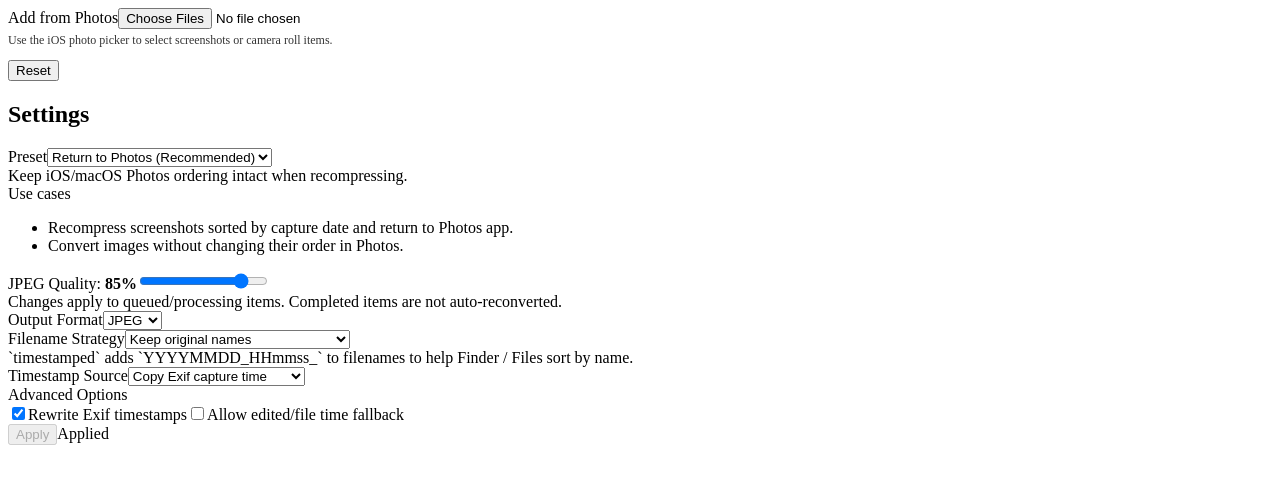
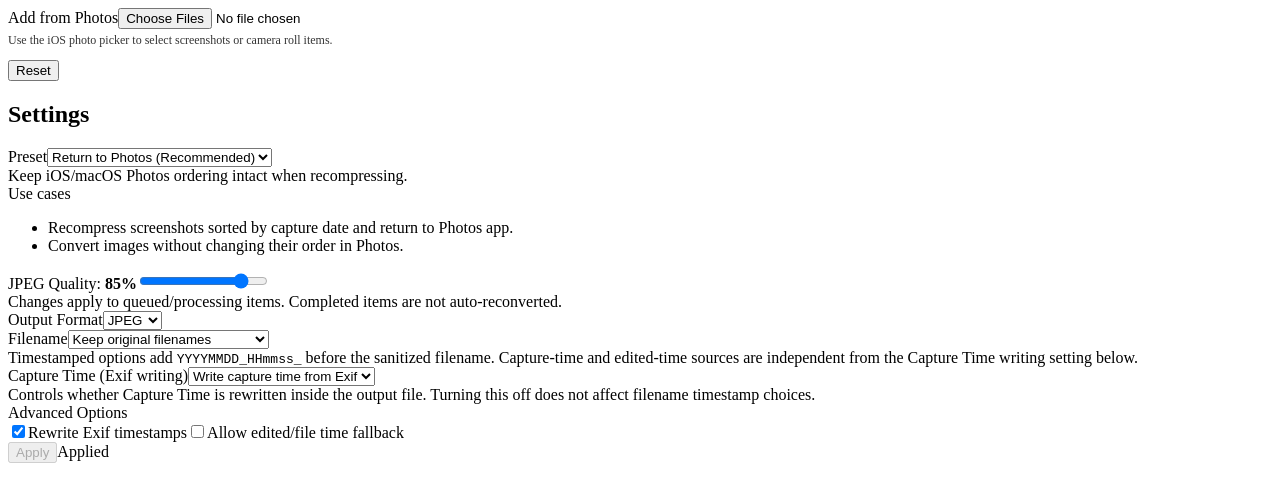
Before and after one commit to i5irin/gyupic, a React (Vite) app: page / in a window 1280 px wide. Shown: the top 502 px of the page. Built offline with nearby package versions, Linux system fonts and the light colour scheme.

Commit message:
feat: support configurable filename timestamp sources

```diff
--- a/src/App.tsx
+++ b/src/App.tsx
@@ -20,6 +20,7 @@ import {
   type PresetId,
   type OutputFormat,
   type FilenameStrategy,
+  type FilenameTimestampSource,
   type TimestampWriteMode,
   type InputBehavior,
 } from './domain/presets';
@@ -361,6 +362,7 @@ export default function App() {
       jpegQuality: number;
       outputFormat: OutputFormat;
       filenameStrategy: FilenameStrategy;
+      filenameTimestampSource: FilenameTimestampSource;
       timestampWriteMode: TimestampWriteMode;
       rewriteExif: boolean;
       injectFromEditedTime: boolean;
@@ -369,8 +371,11 @@ export default function App() {
       const qualityPct = Math.round(nextSettings.jpegQuality * 100);
       const formatLabel = nextSettings.outputFormat.toUpperCase();
       const filenameLabel =
+        // eslint-disable-next-line no-nested-ternary
         nextSettings.filenameStrategy === 'timestamped'
-          ? 'Timestamped names'
+          ? nextSettings.filenameTimestampSource === 'mtime'
+            ? 'Timestamped (mtime)'
+            : 'Timestamped (capture)'
           : 'Keep names';
       const timestampLabel = (() => {
         switch (nextSettings.timestampWriteMode) {
@@ -515,6 +520,7 @@ export default function App() {
         currentJpegQuality={state.settings.jpegQuality}
         currentOutputFormat={state.settings.outputFormat}
         currentFilenameStrategy={state.settings.filenameStrategy}
+        currentFilenameTimestampSource={state.settings.filenameTimestampSource}
         currentTimestampMode={state.settings.timestampWriteMode}
         rewriteExif={state.settings.rewriteExif}
         injectFromEditedTime={state.settings.injectFromEditedTime}
--- a/src/components/SettingsPanel.tsx
+++ b/src/components/SettingsPanel.tsx
@@ -1,6 +1,7 @@
 import { useEffect, useMemo, useState } from 'react';
 import type {
   FilenameStrategy,
+  FilenameTimestampSource,
   OutputFormat,
   TimestampWriteMode,
 } from '../domain/presets';
@@ -27,6 +28,7 @@ type Props = {
   currentJpegQuality: number;
   currentOutputFormat: OutputFormat;
   currentFilenameStrategy: FilenameStrategy;
+  currentFilenameTimestampSource: FilenameTimestampSource;
   currentTimestampMode: TimestampWriteMode;
   rewriteExif: boolean;
   injectFromEditedTime: boolean;
@@ -38,6 +40,7 @@ type Props = {
     jpegQuality: number;
     outputFormat: OutputFormat;
     filenameStrategy: FilenameStrategy;
+    filenameTimestampSource: FilenameTimestampSource;
     timestampWriteMode: TimestampWriteMode;
     rewriteExif: boolean;
     injectFromEditedTime: boolean;
@@ -48,6 +51,7 @@ export default function SettingsPanel({
   currentJpegQuality,
   currentOutputFormat,
   currentFilenameStrategy,
+  currentFilenameTimestampSource,
   currentTimestampMode,
   rewriteExif,
   injectFromEditedTime,
@@ -74,6 +78,8 @@ export default function SettingsPanel({
     useState<OutputFormat>(currentOutputFormat);
   const [draftFilenameStrategy, setDraftFilenameStrategy] =
     useState<FilenameStrategy>(currentFilenameStrategy);
+  const [draftFilenameTimestampSource, setDraftFilenameTimestampSource] =
+    useState<FilenameTimestampSource>(currentFilenameTimestampSource);
   const [draftTimestampMode, setDraftTimestampMode] =
     useState<TimestampWriteMode>(currentTimestampMode);
   const [draftRewriteExif, setDraftRewriteExif] =
@@ -94,6 +100,10 @@ export default function SettingsPanel({
   }, [currentFilenameStrategy]);
 
   useEffect(() => {
+    setDraftFilenameTimestampSource(currentFilenameTimestampSource);
+  }, [currentFilenameTimestampSource]);
+
+  useEffect(() => {
     setDraftTimestampMode(currentTimestampMode);
   }, [currentTimestampMode]);
 
@@ -110,6 +120,7 @@ export default function SettingsPanel({
       normalize(draftQuality) !== normalize(currentJpegQuality) ||
       draftOutputFormat !== currentOutputFormat ||
       draftFilenameStrategy !== currentFilenameStrategy ||
+      draftFilenameTimestampSource !== currentFilenameTimestampSource ||
       draftTimestampMode !== currentTimestampMode ||
       draftRewriteExif !== rewriteExif ||
       draftInjectEdited !== injectFromEditedTime,
@@ -120,6 +131,8 @@ export default function SettingsPanel({
       currentOutputFormat,
       draftFilenameStrategy,
       currentFilenameStrategy,
+      draftFilenameTimestampSource,
+      currentFilenameTimestampSource,
       draftTimestampMode,
       currentTimestampMode,
       draftRewriteExif,
@@ -141,17 +154,47 @@ export default function SettingsPanel({
     { value: 'gif', label: 'GIF' },
   ];
 
-  const filenameStrategyOptions: { value: FilenameStrategy; label: string }[] =
-    [
-      { value: 'keep-original', label: 'Keep original names' },
-      { value: 'timestamped', label: 'Add YYYYMMDD_HHmmss prefix' },
-    ];
+  type FilenameChoice =
+    | 'keep-original'
+    | 'timestamped-capture'
+    | 'timestamped-mtime';
+
+  const filenameChoiceOptions: { value: FilenameChoice; label: string }[] = [
+    { value: 'keep-original', label: 'Keep original filenames' },
+    {
+      value: 'timestamped-capture',
+      label: 'Timestamped (capture time)',
+    },
+    {
+      value: 'timestamped-mtime',
+      label: 'Timestamped (file edited time)',
+    },
+  ];
 
   const timestampModeOptions: { value: TimestampWriteMode; label: string }[] = [
-    { value: 'copy-exif', label: 'Copy Exif capture time' },
-    { value: 'from-file-modified', label: 'Use edited/file time' },
-    { value: 'off', label: 'Do not rewrite timestamps' },
+    { value: 'copy-exif', label: 'Write capture time from Exif' },
+    { value: 'from-file-modified', label: 'Write from edited/file time' },
+    { value: 'off', label: 'Do not write capture time' },
   ];
+
+  const filenameChoiceValue: FilenameChoice =
+    // eslint-disable-next-line no-nested-ternary
+    draftFilenameStrategy === 'timestamped'
+      ? draftFilenameTimestampSource === 'mtime'
+        ? 'timestamped-mtime'
+        : 'timestamped-capture'
+      : 'keep-original';
+
+  const updateFilenameChoice = (value: FilenameChoice) => {
+    if (value === 'keep-original') {
+      setDraftFilenameStrategy('keep-original');
+      return;
+    }
+    setDraftFilenameStrategy('timestamped');
+    setDraftFilenameTimestampSource(
+      value === 'timestamped-mtime' ? 'mtime' : 'captureTime',
+    );
+  };
 
   return (
     <section className={styles.settingsPanel} aria-label="Settings">
@@ -273,22 +316,17 @@ export default function SettingsPanel({
         </div>
 
         <div className={styles.settingsPanelRow}>
-          <label
-            className={styles.settingsPanelLabel}
-            htmlFor="filenameStrategy"
-          >
-            Filename Strategy
+          <label className={styles.settingsPanelLabel} htmlFor="filenameChoice">
+            Filename
             <select
-              id="filenameStrategy"
+              id="filenameChoice"
               className={styles.settingsPanelSelect}
-              value={draftFilenameStrategy}
+              value={filenameChoiceValue}
               onChange={(e) =>
-                setDraftFilenameStrategy(
-                  e.currentTarget.value as FilenameStrategy,
-                )
+                updateFilenameChoice(e.currentTarget.value as FilenameChoice)
               }
             >
-              {filenameStrategyOptions.map((option) => (
+              {filenameChoiceOptions.map((option) => (
                 <option key={option.value} value={option.value}>
                   {option.label}
                 </option>
@@ -296,14 +334,15 @@ export default function SettingsPanel({
             </select>
           </label>
           <div className={styles.settingsPanelNote}>
-            `timestamped` adds `YYYYMMDD_HHmmss_` to filenames to help Finder /
-            Files sort by name.
+            Timestamped options add <code>YYYYMMDD_HHmmss_</code> before the
+            sanitized filename. Capture-time and edited-time sources are
+            independent from the Capture Time writing setting below.
           </div>
         </div>
 
         <div className={styles.settingsPanelRow}>
           <label className={styles.settingsPanelLabel} htmlFor="timestampMode">
-            Timestamp Source
+            Capture Time (Exif writing)
             <select
               id="timestampMode"
               className={styles.settingsPanelSelect}
@@ -321,6 +360,10 @@ export default function SettingsPanel({
               ))}
             </select>
           </label>
+          <div className={styles.settingsPanelNote}>
+            Controls whether Capture Time is rewritten inside the output file.
+            Turning this off does not affect filename timestamp choices.
+          </div>
         </div>
 
         <div className={styles.settingsPanelRow}>
@@ -362,6 +405,7 @@ export default function SettingsPanel({
                 jpegQuality: normalize(draftQuality),
                 outputFormat: draftOutputFormat,
                 filenameStrategy: draftFilenameStrategy,
+                filenameTimestampSource: draftFilenameTimestampSource,
                 timestampWriteMode: draftTimestampMode,
                 rewriteExif: draftRewriteExif,
                 injectFromEditedTime: draftInjectEdited,
--- a/src/core/execution/queueManager.ts
+++ b/src/core/execution/queueManager.ts
@@ -129,6 +129,7 @@ export default class QueueManager {
       jpegQuality: context.settings.jpegQuality,
       outputFormat: context.settings.outputFormat,
       filenameStrategy: context.settings.filenameStrategy,
+      filenameTimestampSource: context.settings.filenameTimestampSource,
       timestampWriteMode: context.settings.timestampWriteMode,
       rewriteExif: context.settings.rewriteExif,
       injectFromEditedTime: context.settings.injectFromEditedTime,
--- a/src/core/metadata/metadataCoreAdapter.ts
+++ b/src/core/metadata/metadataCoreAdapter.ts
@@ -1,5 +1,6 @@
 import type {
   FilenameStrategy,
+  FilenameTimestampSource,
   OrderingRequirement,
   OutputFormat,
   TimestampWriteMode,
@@ -343,22 +344,31 @@ export async function applyMetadataWithMetadataCore(
 type PlanFilenameOptions = {
   sourceFile: File;
   filenameStrategy: FilenameStrategy;
+  filenameTimestampSource: FilenameTimestampSource;
   outputFormat: OutputFormat;
   session: MetadataCoreDeriveSession;
 };
 
-function deriveTimestampMsForPlan(
+function deriveCaptureTimestampMs(
   session: MetadataCoreDeriveSession,
 ): number | undefined {
-  const captureTimestamp = session.captureTime?.timestampMs;
+  const captureSource = session.captureTime;
   if (
-    typeof captureTimestamp === 'number' &&
-    Number.isFinite(captureTimestamp)
+    captureSource?.source === 'exif' &&
+    typeof captureSource.timestampMs === 'number' &&
+    Number.isFinite(captureSource.timestampMs)
   ) {
-    return captureTimestamp;
+    return captureSource.timestampMs;
   }
-  if (session.derived.kind === 'file') {
-    return session.derived.value;
+  if (captureSource?.source === 'exif' && captureSource.value) {
+    const offset =
+      typeof captureSource.offsetMinutes === 'number'
+        ? minutesToOffset(captureSource.offsetMinutes)
+        : undefined;
+    const parsed = parseExifDateTime(captureSource.value, offset ?? undefined);
+    if (parsed !== null) {
+      return parsed;
+    }
   }
   if (session.derived.kind === 'exif') {
     return (
@@ -371,6 +381,40 @@ function deriveTimestampMsForPlan(
   return undefined;
 }
 
+function deriveFileTimestampMs(options: {
+  session: MetadataCoreDeriveSession;
+  sourceFile: File;
+}): number | undefined {
+  const { session, sourceFile } = options;
+  const captureSource = session.captureTime;
+  if (
+    captureSource?.source === 'file' &&
+    typeof captureSource.timestampMs === 'number' &&
+    Number.isFinite(captureSource.timestampMs)
+  ) {
+    return captureSource.timestampMs;
+  }
+  if (Number.isFinite(sourceFile.lastModified) && sourceFile.lastModified > 0) {
+    return sourceFile.lastModified;
+  }
+  if (session.derived.kind === 'file') {
+    return session.derived.value;
+  }
+  return undefined;
+}
+
+function deriveTimestampMsForPlan(options: {
+  session: MetadataCoreDeriveSession;
+  filenameTimestampSource: FilenameTimestampSource;
+  sourceFile: File;
+}): number | undefined {
+  const { session, filenameTimestampSource, sourceFile } = options;
+  if (filenameTimestampSource === 'captureTime') {
+    return deriveCaptureTimestampMs(session);
+  }
+  return deriveFileTimestampMs({ session, sourceFile });
+}
+
 export async function planFilenameWithMetadataCore(
   options: PlanFilenameOptions,
 ): Promise<FilenamePlanResult> {
@@ -380,7 +424,11 @@ export async function planFilenameWithMetadataCore(
     );
   }
   const bindings = await getMetadataCore();
-  const timestampMs = deriveTimestampMsForPlan(options.session);
+  const timestampMs = deriveTimestampMsForPlan({
+    session: options.session,
+    filenameTimestampSource: options.filenameTimestampSource,
+    sourceFile: options.sourceFile,
+  });
   const context = {
     sourceName: options.sourceFile.name ?? '',
     filenameStrategy: options.filenameStrategy,
--- a/src/core/pipeline/processingPipeline.ts
+++ b/src/core/pipeline/processingPipeline.ts
@@ -1,6 +1,7 @@
 import ImageFileService from '../../services/image-file-service';
 import type {
   FilenameStrategy,
+  FilenameTimestampSource,
   OrderingRequirement,
   OutputFormat,
   PresetId,
@@ -26,6 +27,7 @@ export type ProcessingPipelineParams = {
   jpegQuality: number;
   outputFormat: OutputFormat;
   filenameStrategy: FilenameStrategy;
+  filenameTimestampSource: FilenameTimestampSource;
   timestampWriteMode: TimestampWriteMode;
   rewriteExif: boolean;
   injectFromEditedTime: boolean;
@@ -111,53 +113,37 @@ type FilenamePlan = {
   warning?: string;
 };
 
-function resolveTimestampMs(
-  derived: DerivedTimestamp,
-  sourceFile: File,
-  mode: TimestampWriteMode,
-): number | undefined {
-  if (mode === 'from-file-modified') {
-    if (
-      Number.isFinite(sourceFile.lastModified) &&
-      sourceFile.lastModified > 0
-    ) {
-      return sourceFile.lastModified;
+function resolveLegacyTimestampMs(options: {
+  filenameTimestampSource: FilenameTimestampSource;
+  derived: DerivedTimestamp;
+  sourceFile: File;
+}): number | undefined {
+  const { filenameTimestampSource, derived, sourceFile } = options;
+  if (filenameTimestampSource === 'captureTime') {
+    if (derived.kind === 'exif') {
+      return parseExifDateTime(derived.value, derived.offset) ?? undefined;
     }
-    if (derived.kind === 'file') {
-      return derived.value;
-    }
+    return undefined;
   }
-  if (mode === 'copy-exif' || mode === 'off') {
-    if (derived.kind === 'exif') {
-      const parsed = parseExifDateTime(derived.value, derived.offset);
-      if (parsed !== null) {
-        return parsed;
-      }
-    }
-    if (derived.kind === 'file') {
-      return derived.value;
-    }
-    if (
-      mode === 'off' &&
-      Number.isFinite(sourceFile.lastModified) &&
-      sourceFile.lastModified > 0
-    ) {
-      return sourceFile.lastModified;
-    }
+  if (Number.isFinite(sourceFile.lastModified) && sourceFile.lastModified > 0) {
+    return sourceFile.lastModified;
+  }
+  if (derived.kind === 'file') {
+    return derived.value;
   }
   return undefined;
 }
 
 function buildLegacyFilenamePlan(options: {
   filenameStrategy: FilenameStrategy;
-  timestampWriteMode: TimestampWriteMode;
+  filenameTimestampSource: FilenameTimestampSource;
   derived: DerivedTimestamp;
   sourceFile: File;
   outputFormat: OutputFormat;
 }): FilenamePlan {
   const {
     filenameStrategy,
-    timestampWriteMode,
+    filenameTimestampSource,
     derived,
     sourceFile,
     outputFormat,
@@ -165,11 +151,11 @@ function buildLegacyFilenamePlan(options: {
   if (filenameStrategy === 'keep-original') {
     return {};
   }
-  const timestampMs = resolveTimestampMs(
+  const timestampMs = resolveLegacyTimestampMs({
+    filenameTimestampSource,
     derived,
     sourceFile,
-    timestampWriteMode,
-  );
+  });
   if (!timestampMs) {
     return {
       warning: 'Rename skipped: Timestamp unavailable.',
@@ -187,7 +173,7 @@ function buildLegacyFilenamePlan(options: {
 
 async function planOutputFilename(options: {
   filenameStrategy: FilenameStrategy;
-  timestampWriteMode: TimestampWriteMode;
+  filenameTimestampSource: FilenameTimestampSource;
   derived: DerivedTimestamp;
   sourceFile: File;
   outputFormat: OutputFormat;
@@ -195,7 +181,7 @@ async function planOutputFilename(options: {
 }): Promise<FilenamePlan> {
   const {
     filenameStrategy,
-    timestampWriteMode,
+    filenameTimestampSource,
     derived,
     sourceFile,
     outputFormat,
@@ -209,6 +195,7 @@ async function planOutputFilename(options: {
       const planResult = await planFilenameWithMetadataCore({
         sourceFile,
         filenameStrategy,
+        filenameTimestampSource,
         outputFormat,
         session,
       });
@@ -234,7 +221,7 @@ async function planOutputFilename(options: {
   }
   return buildLegacyFilenamePlan({
     filenameStrategy,
-    timestampWriteMode,
+    filenameTimestampSource,
     derived,
     sourceFile,
     outputFormat,
@@ -249,6 +236,7 @@ export async function runProcessingPipeline(
     jpegQuality,
     outputFormat,
     filenameStrategy,
+    filenameTimestampSource,
     timestampWriteMode,
     rewriteExif,
     injectFromEditedTime,
@@ -262,7 +250,9 @@ export async function runProcessingPipeline(
   );
 
   const captureTimeEnabled =
-    timestampWriteMode !== 'off' || filenameStrategy === 'timestamped';
+    timestampWriteMode !== 'off' ||
+    (filenameStrategy === 'timestamped' &&
+      filenameTimestampSource === 'captureTime');
 
   let deriveSession: Awaited<
     ReturnType<typeof deriveTimestampWithMetadataCore>
@@ -284,7 +274,7 @@ export async function runProcessingPipeline(
 
   const filenamePlan = await planOutputFilename({
     filenameStrategy,
-    timestampWriteMode,
+    filenameTimestampSource,
     derived: derivedTimestamp,
     sourceFile,
     outputFormat,
--- a/src/domain/presets.ts
+++ b/src/domain/presets.ts
@@ -1,6 +1,8 @@
 export type OutputFormat = 'jpeg' | 'png' | 'webp' | 'gif';
 
 export type FilenameStrategy = 'keep-original' | 'timestamped';
+
+export type FilenameTimestampSource = 'captureTime' | 'mtime';
 
 export type TimestampWriteMode = 'off' | 'copy-exif' | 'from-file-modified';
 
@@ -36,6 +38,7 @@ export type PresetDefinition = {
     jpegQuality: number;
     outputFormat: OutputFormat;
     filenameStrategy: FilenameStrategy;
+    filenameTimestampSource: FilenameTimestampSource;
     timestampWriteMode: TimestampWriteMode;
     rewriteExif: boolean;
     injectFromEditedTime: boolean;
@@ -66,6 +69,7 @@ const PRESETS: Record<PresetId, PresetDefinition> = {
       jpegQuality: 0.85,
       outputFormat: 'jpeg',
       filenameStrategy: 'keep-original',
+      filenameTimestampSource: 'captureTime',
       timestampWriteMode: 'copy-exif',
       rewriteExif: true,
       injectFromEditedTime: false,
@@ -95,7 +99,8 @@ const PRESETS: Record<PresetId, PresetDefinition> = {
     defaultSettings: {
       jpegQuality: 0.85,
       outputFormat: 'jpeg',
-      filenameStrategy: 'timestamped',
+      filenameStrategy: 'keep-original',
+      filenameTimestampSource: 'mtime',
       timestampWriteMode: 'from-file-modified',
       rewriteExif: true,
       injectFromEditedTime: true,
@@ -125,6 +130,7 @@ const PRESETS: Record<PresetId, PresetDefinition> = {
       jpegQuality: 0.85,
       outputFormat: 'jpeg',
       filenameStrategy: 'timestamped',
+      filenameTimestampSource: 'captureTime',
       timestampWriteMode: 'copy-exif',
       rewriteExif: true,
       injectFromEditedTime: true,
--- a/src/state/appReducer.ts
+++ b/src/state/appReducer.ts
@@ -40,6 +40,7 @@ function buildSettingsFromPreset(
     jpegQuality: defaults.jpegQuality,
     outputFormat: defaults.outputFormat,
     filenameStrategy: defaults.filenameStrategy,
+    filenameTimestampSource: defaults.filenameTimestampSource,
     timestampWriteMode: defaults.timestampWriteMode,
     rewriteExif: defaults.rewriteExif,
     injectFromEditedTime: defaults.injectFromEditedTime,
--- a/src/state/jobTypes.ts
+++ b/src/state/jobTypes.ts
@@ -1,5 +1,6 @@
 import type {
   FilenameStrategy,
+  FilenameTimestampSource,
   OrderingRequirement,
   OutputFormat,
   PresetId,
@@ -91,6 +92,7 @@ export type ConvertSettings = {
   jpegQuality: number;
   outputFormat: OutputFormat;
   filenameStrategy: FilenameStrategy;
+  filenameTimestampSource: FilenameTimestampSource;
   timestampWriteMode: TimestampWriteMode;
   rewriteExif: boolean;
   injectFromEditedTime: boolean;
```
